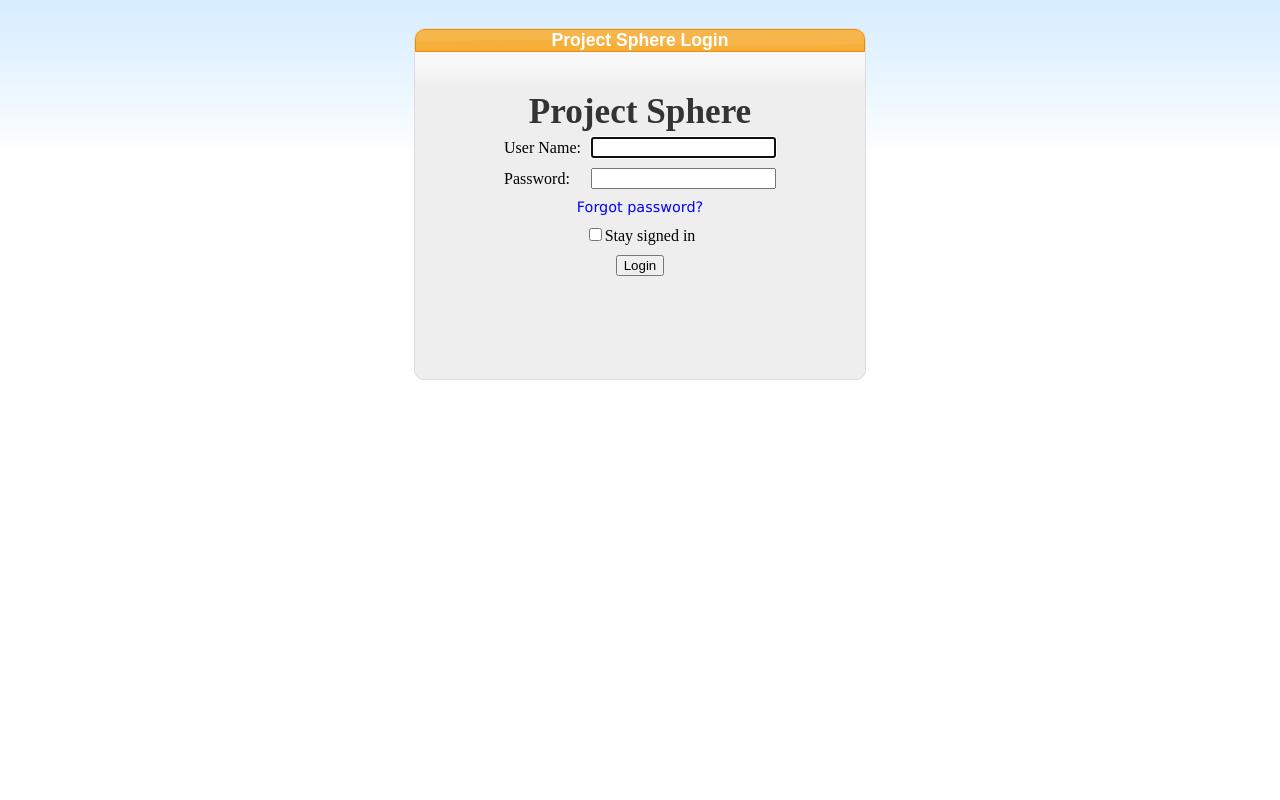
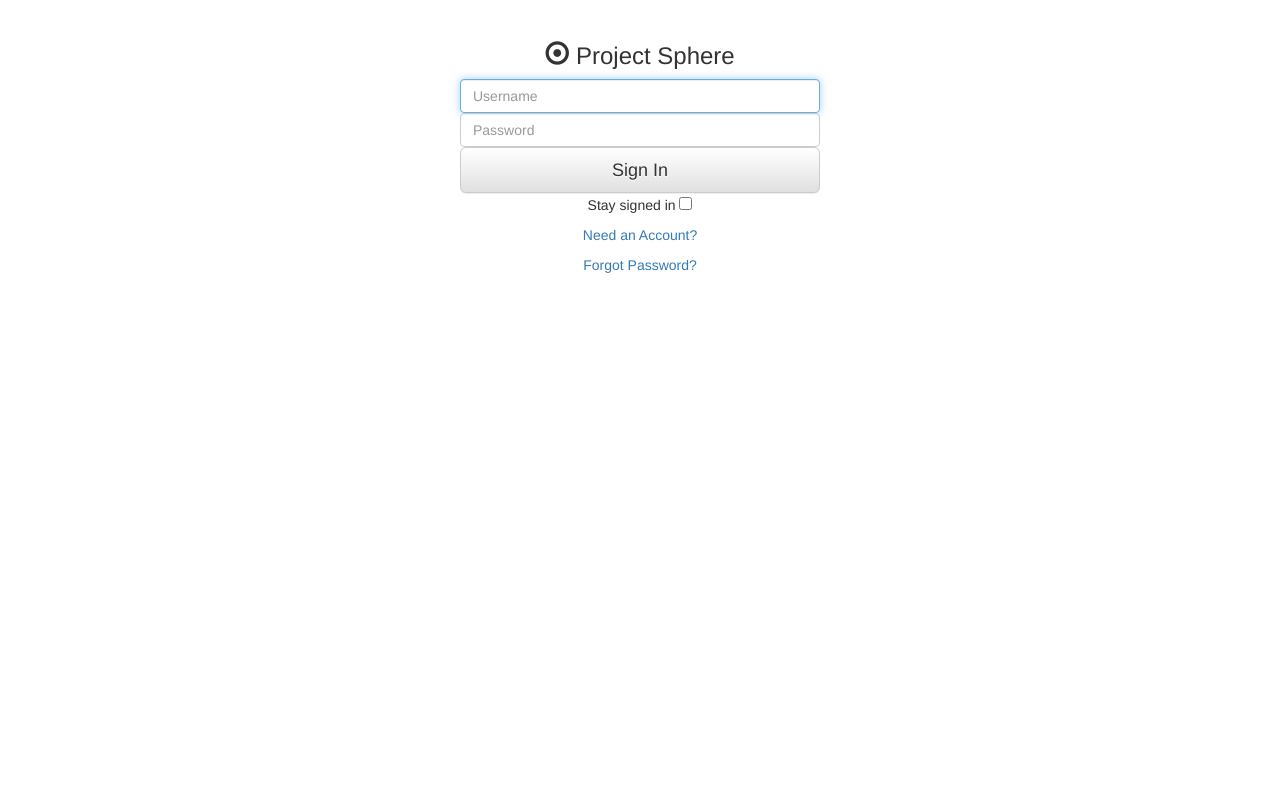
Before and after one commit to dmayo/projectsphere, a PHP site: page /login/login.php in a window 1280 px wide. Run offline with PHP 8.4, Linux system fonts and the light colour scheme; data that the repository does not hold is empty; a stand-in replaces the project's code that opens the database connection.

Commit message:
new login design implemented

```diff
--- a/login/login.php
+++ b/login/login.php
@@ -279,55 +279,129 @@
                 validate(username, password, remember, {"method":"POST",'target':'msg','preloader':'pr'});
             }
         </script>
+
+        <meta charset="utf-8">
+        <meta http-equiv="X-UA-Compatible" content="IE=edge">
+        <meta name="viewport" content="width=device-width, initial-scale=1">
+        <meta name="description" content="">
+        <meta name="author" content="">
+
+        <title>Project Sphere</title>
+
+        <!-- Latest compiled and minified CSS -->
+        <link rel="stylesheet" href="https://maxcdn.bootstrapcdn.com/bootstrap/3.3.1/css/bootstrap.min.css">
+
+        <!-- Optional theme -->
+        <link rel="stylesheet" href="https://maxcdn.bootstrapcdn.com/bootstrap/3.3.1/css/bootstrap-theme.min.css">
+
+        <link rel="stylesheet" href="newlogin.css">
+
+        <!-- HTML5 Shim and Respond.js IE8 support of HTML5 elements and media queries -->
+        <!-- WARNING: Respond.js doesn't work if you view the page via file:// -->
+        <!--[if lt IE 9]>
+            <script src="https://oss.maxcdn.com/libs/html5shiv/3.7.0/html5shiv.js"></script>
+            <script src="https://oss.maxcdn.com/libs/respond.js/1.4.2/respond.min.js"></script>
+        <![endif]-->
+
     </head>
     <body>
         <div id="pr" align="right" style="visibility:hidden;"><img src="images/load.gif" border="0" height="16" width="16" /> Loading...</div>
-        <form name="login">
-			<div class="ui-widget-content" id="loginbox" style="width:450px;height:350px;margin:0 auto;text-align:center;">
-			<h3 class="ui-widget-header" id="header">Project Sphere Login</h3>
-            <div align="center" style="padding-top:40px;font-size:220%;font-weight:bold;">Project Sphere</div>
-            <!--<div align="center" style="padding-bottom:12px;">David Mayo and Albert Shaw</div>-->
-            <table border="0" align="center" cellspacing="0" cellpadding="5">
-                <tr>
-                    <td>
-                        User Name:
-                    </td>
-                    <td>
-                        <input type="text" id="username" maxlength="50">
-                    </td>
-                </tr>
-                <tr>
-                    <td>
-                        Password:
-                    </td>
-                    <td>
-                        <input type="password" id="password" maxlength="50">
-                    </td>
-                </tr>
-				<tr>
-                    <td colspan="2" align="center" id="forgot">
-                        <a href="forgot.php">Forgot password?</a>
-                    </td>
-                </tr>
-                <tr>
-                    <td colspan="2" align="center">
-                        <input type="checkbox" id="remember" name="remember" />Stay signed in
-                    </td>
-                </tr>
-                <tr>
-                    <td align="center" colspan="2">
-                        <input type="submit" value="Login" onclick="test();return false;">
-                    </td>
-                </tr>
-            </table>
+
+
+<div class="container">
+    <div class="row">
+        <div class="col-sm-6 col-md-4 col-md-offset-4">
+            <div class="account-wall">
+                <div id="my-tab-content" class="tab-content">
+                        <div class="tab-pane active" id="login">
+                        <span class="title"><h3><i class="glyphicon glyphicon-record"></i> Project Sphere</h3></span>
+                        <form class="form-signin" name="login">
+                            <input type="text" class="form-control" placeholder="Username" id="username" required autofocus>
+                            <input type="password" class="form-control" placeholder="Password" id="password" required>
+                            <input type="submit" class="btn btn-lg btn-default btn-block" value="Sign In" onclick="test();return false;" />
+                            <div id="tabs" data-tabs="tabs">
+                                <p class="text-center"> Stay signed in <input type="checkbox" id="remember" name="remember" /></p>
+                                <p class="text-center"><a href="#register" data-toggle="tab">Need an Account?</a></p>
+                                <p class="text-center"><a href="forgot.php" data-toggle="tab">Forgot Password?</a></p>
+                                </div>
+                            </div>
+                        </form>
+                        <div class="tab-pane" id="register">
+                            <form class="form-signin" action="" method="">
+                                <input type="text" class="form-control" placeholder="User Name ..." required autofocus>
+                                <input type="email" class="form-control" placeholder="Emaill Address ..." required>
+                                <input type="password" class="form-control" placeholder="Password ..." required>
+                                <input type="submit" class="btn btn-lg btn-default btn-block" value="Sign Up" />
+                            </form>
+                            <div id="tabs" data-tabs="tabs">
+                        <p class="text-center"><a href="#login" data-toggle="tab">Have an Account?</a></p>
+                        </div>
+                        </div>
+                        <div class="tab-pane" id="select">
+                            <div id="tabs" data-tabs="tabs">
+                                <div class="media account-select">
+                                    <a href="#user1" data-toggle="tab">
+                                        <div class="pull-left">
+                                            <img class="select-img" src="https://lh5.googleusercontent.com/-b0-k99FZlyE/AAAAAAAAAAI/AAAAAAAAAAA/eu7opA4byxI/photo.jpg?sz=120"
+                    alt="">
+                                        </div>
+                                        <div class="media-body">
+                                            <h4 class="select-name">User Name 1</h4>
+                                        </div>
+                                    </a>
+                                </div>
+                                <hr />
+                                <div class="media account-select">
+                                    <a href="#user2" data-toggle="tab">
+                                        <div class="pull-left">
+                                            <img class="select-img" src="https://lh5.googleusercontent.com/-b0-k99FZlyE/AAAAAAAAAAI/AAAAAAAAAAA/eu7opA4byxI/photo.jpg?sz=120"
+                    alt="">
+                                        </div>
+                                        <div class="media-body">
+                                            <h4 class="select-name">User Name 2</h4>
+                                        </div>
+                                    </a>
+                                </div>
+                                <hr />
+                        <p class="text-center"><a href="#login" data-toggle="tab">Back to Login</a></p>
+                        </div>
+                        </div>
+                        <div class="tab-pane" id="user1">
+                            <img class="profile-img" src="https://lh5.googleusercontent.com/-b0-k99FZlyE/AAAAAAAAAAI/AAAAAAAAAAA/eu7opA4byxI/photo.jpg?sz=120"
+                    alt="">
+                            <h3 class="text-center">User Name 1</h3>
+                            <form class="form-signin" action="" method="">
+                                <input type="hidden" class="form-control" value="User Name">
+                                <input type="password" class="form-control" placeholder="Password" autofocus required>
+                                <input type="submit" class="btn btn-lg btn-default btn-block" value="Sign In" />
+                            </form>
+                            <p class="text-center"><a href="#login" data-toggle="tab">Back to Login</a></p>
+                    <p class="text-center"><a href="#select" data-toggle="tab">Select another Account</a></p>
+                        </div>
+                        <div class="tab-pane" id="user2">
+                            <img class="profile-img" src="https://lh5.googleusercontent.com/-b0-k99FZlyE/AAAAAAAAAAI/AAAAAAAAAAA/eu7opA4byxI/photo.jpg?sz=120"
+                    alt="">
+                            <h3 class="text-center">User Name 2</h3>
+                            <form class="form-signin" action="" method="">
+                                <input type="hidden" class="form-control" value="User Name">
+                                <input type="password" class="form-control" placeholder="Password" autofocus required>
+                                <input type="submit" class="btn btn-lg btn-default btn-block" value="Sign In" />
+                            </form>
+                            <p class="text-center"><a href="#login" data-toggle="tab">Back to Login</a></p>
+                    <p class="text-center"><a href="#select" data-toggle="tab">Select another Account</a></p>
+                        </div>
+                    </div>
+            </div>
         </div>
-		</form>
+    </div>
+</div>
+
+
+
         <div id="msg" align="center" class="error"></div>
-        <script language="JavaScript">
-            <!--
-            document.login.username.focus();
-            //-->
-        </script>
+
+        <script src="https://maxcdn.bootstrapcdn.com/bootstrap/3.3.1/js/bootstrap.min.js"></script>
+
 		<?php require "google.php"; ?>
     </body>
 </html>
--- a/login/style.css
+++ b/login/style.css
@@ -1,7 +1,5 @@
 body {
   text-align: center;
-  background-image:url('images/background.png');
-  background-repeat:repeat-x;
 }
 h3{
   margin:0;
```
